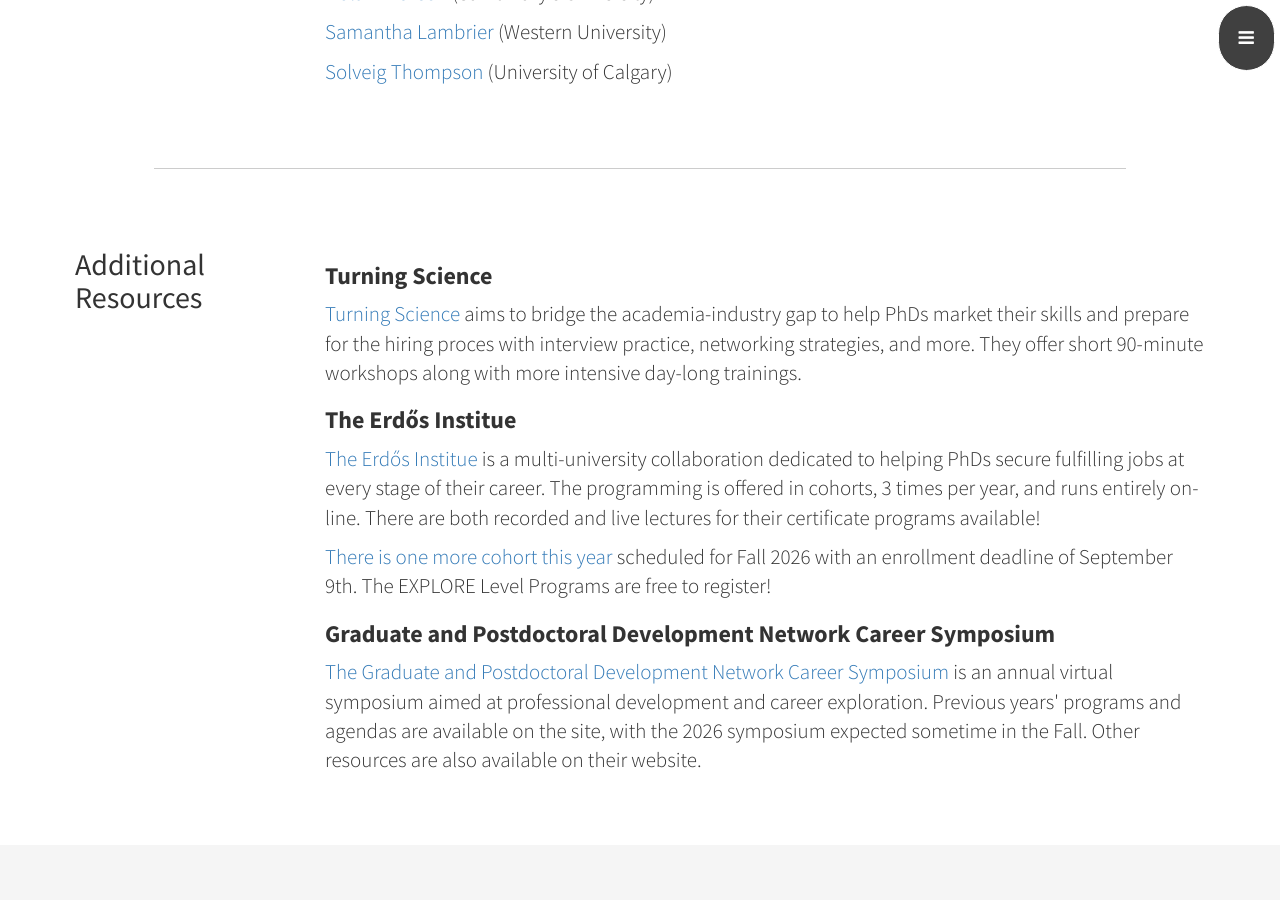
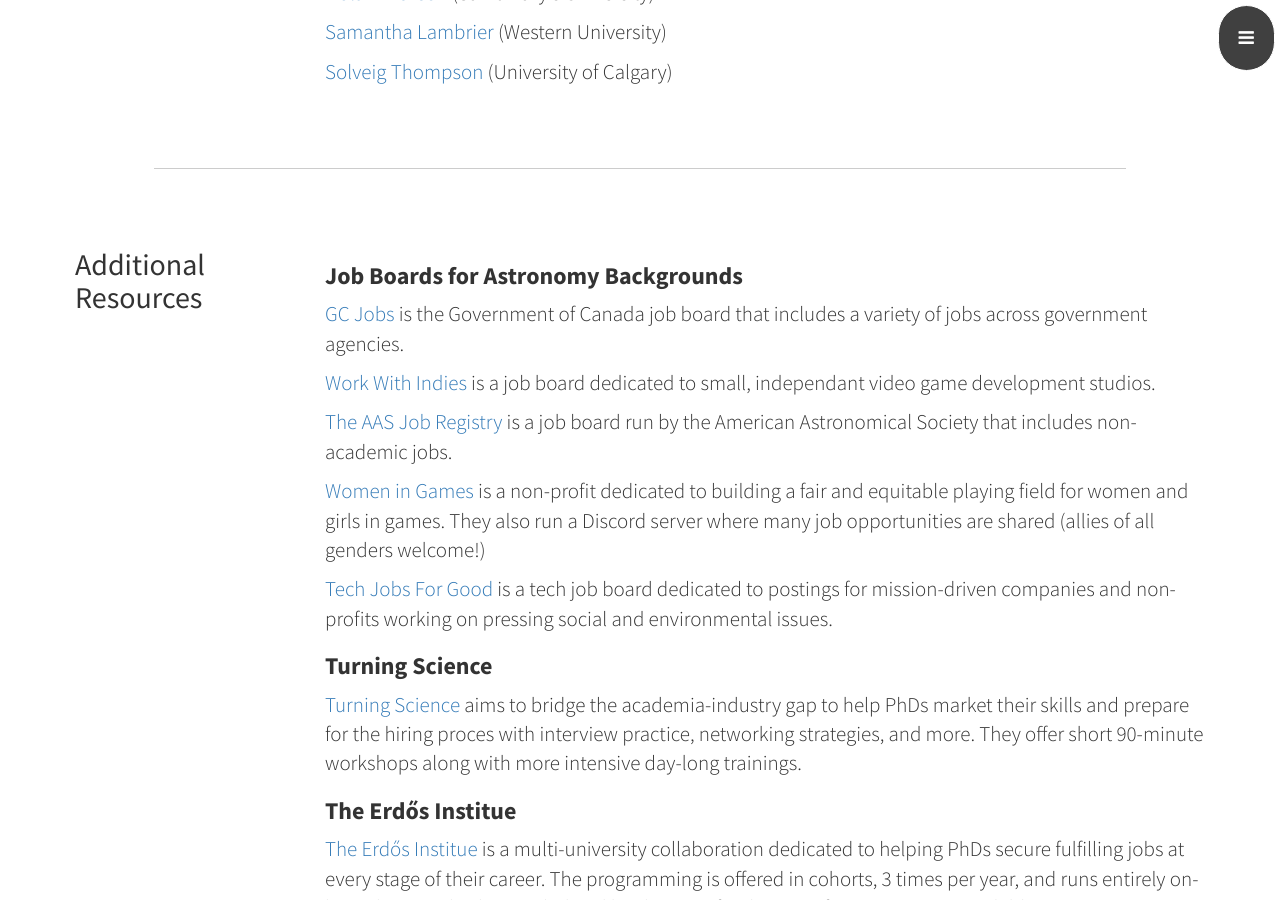
Before and after one commit to cascagsc/gaap2026, a Jekyll site: the page built from index.html, in a window 1280 px wide and 900 px high, scrolled down 3365 px. Built offline with Jekyll 4.4.1, drawn with Linux system fonts in a browser that asks for light colours.

Commit message:
added job boards to resources

```diff
--- a/_includes/additional-resources.html
+++ b/_includes/additional-resources.html
@@ -21,6 +21,22 @@
             <li><p class="lead">Guidelines on the assessment of contributions to research, training and mentoring: <a href="https://www.nserc-crsng.gc.ca/NSERC-CRSNG/Policies-Politiques/assessment_of_contributions-evaluation_des_contributions_eng.asp" target="_blank">https://www.nserc-crsng.gc.ca/NSERC-CRSNG/Policies-Politiques/assessment_of_contributions-evaluation_des_contributions_eng.asp</a></p></li>
               <li><p class="lead">NSERC CPRA application instructions: <a href="https://www.nserc-crsng.gc.ca/OnlineServices-ServicesEnLigne/instructions/201/pgs-pdf_eng.asp" target="_blank">https://www.nserc-crsng.gc.ca/OnlineServices-ServicesEnLigne/instructions/201/pgs-pdf_eng.asp</a></p></li>
           </ul> -->
+          <h3><b>Job Boards for Astronomy Backgrounds</b></h3>
+          <ul class="list-unstyled">
+            <li><p class="lead"><a href="https://emploisfp-psjobs.cfp-psc.gc.ca/psrs-srfp/applicant/page2440?fromMenu=true" target="_blank">GC Jobs</a> is the Government of Canada job board that includes a variety of jobs across government agencies.</p></li>
+          </ul>
+          <ul class="list-unstyled">
+            <li><p class="lead"><a href="https://www.workwithindies.com/" target="_blank">Work With Indies</a> is a job board dedicated to small, independant video game development studios.</p></li>
+          </ul>
+          <ul class="list-unstyled">
+            <li><p class="lead"><a href="http://aas.org/jobregister" target="_blank">The AAS Job Registry</a> is a job board run by the American Astronomical Society that includes non-academic jobs.</p></li>
+          </ul>
+          <ul class="list-unstyled">
+            <li><p class="lead"><a href="https://www.womeningames.org/" target="_blank">Women in Games</a> is a non-profit dedicated to building a fair and equitable playing field for women and girls in games. They also run a Discord server where many job opportunities are shared (allies of all genders welcome!)</p></li>
+          </ul>
+          <ul class="list-unstyled">
+            <li><p class="lead"><a href="https://techjobsforgood.com/" target="_blank">Tech Jobs For Good</a> is a tech job board dedicated to postings for mission-driven companies and non-profits working on pressing social and environmental issues.</p></li>
+          </ul>
           <h3><b>Turning Science</b></h3>
           <ul class="list-unstyled">
             <li><p class="lead"><a href="https://www.turningscience.com/" target="_blank">Turning Science</a> aims to bridge the academia-industry gap to help PhDs market their skills and prepare for the hiring proces with interview practice, networking strategies, and more. They offer short 90-minute workshops along with more intensive day-long trainings.</p></li>
```
